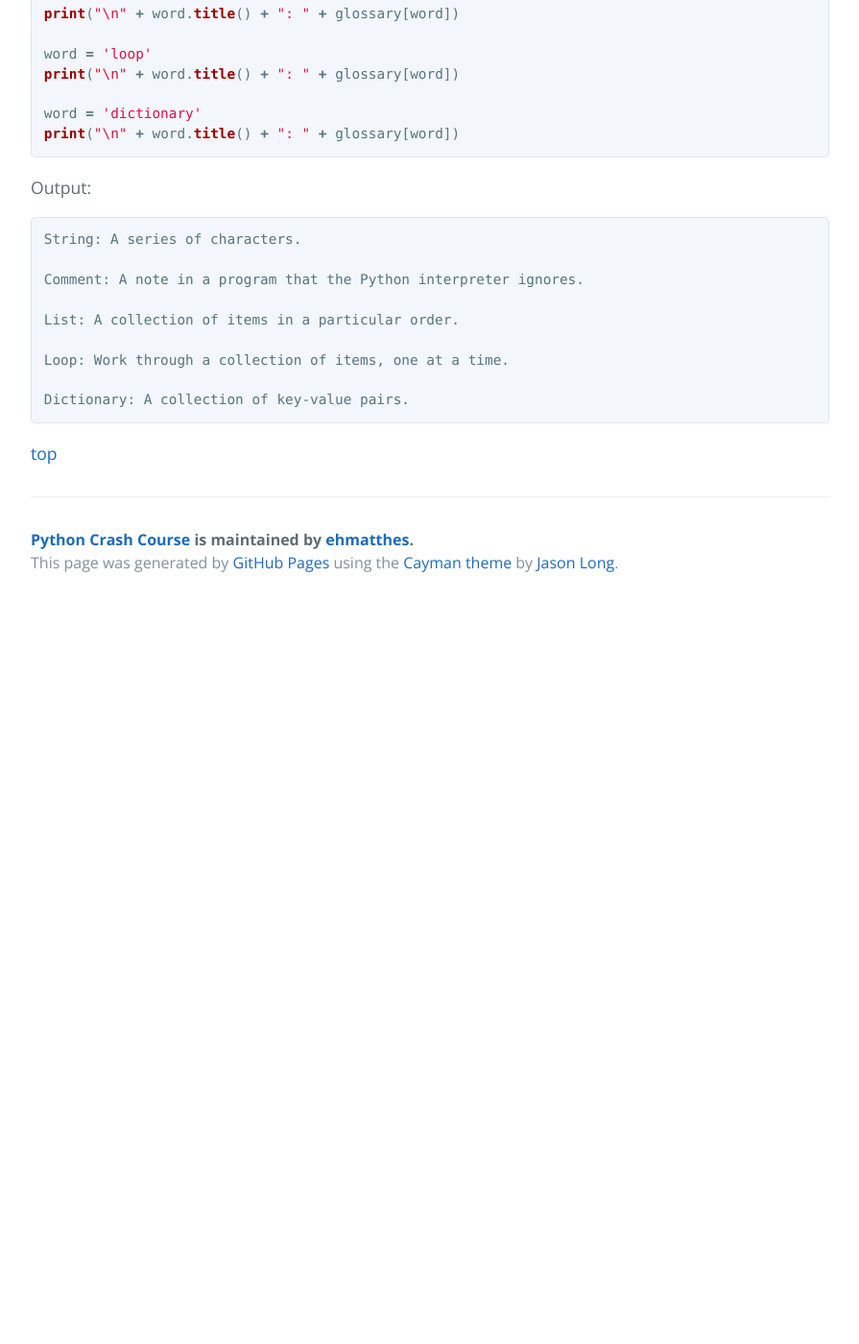
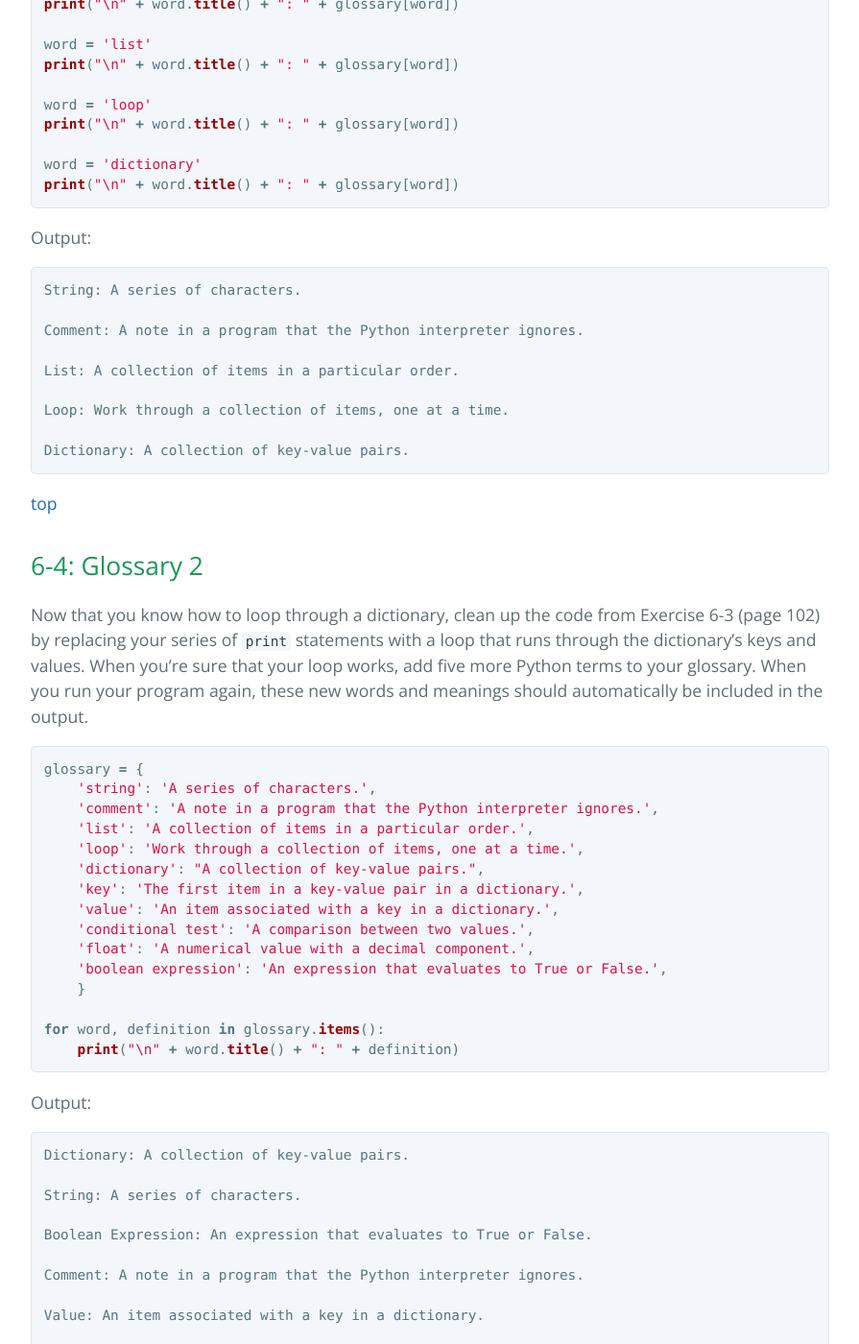
Before and after one commit to ehmatthes/pcc, a Jekyll site: the page built from solutions/chapter_6.md, in a window 1280 px wide and 1400 px high, scrolled down 2637 px. Shown: the whole window at 96% size, without its empty margins (192-1087 px from the left). Built offline with Jekyll 4.4.1, drawn with Linux system fonts in a browser that asks for light colours; before the commit the page ends 3267 px from its top, so only the background shows below that; some of the changed text lies outside the part shown.

Commit message:
Through 6-5.

````diff
--- a/solutions/chapter_6.md
+++ b/solutions/chapter_6.md
@@ -6,6 +6,8 @@
 - [6-1: Person](#person)
 - [6-2: Favorite Numbers](#favorite-numbers)
 - [6-3: Glossary](#glossary)
+- [6-4: Glossary 2](#glossary-2)
+- [6-5: Rivers](#rivers)
 
 Back to [solutions](#README.html).
 
@@ -129,3 +131,108 @@
 ```
 
 [top](#)
+
+6-4: Glossary 2
+---
+
+Now that you know how to loop through a dictionary, clean up the code from Exercise 6-3 (page 102) by replacing your series of `print` statements with a loop that runs through the dictionary's keys and values. When you're sure that your loop works, add five more Python terms to your glossary. When you run your program again, these new words and meanings should automatically be included in the output.
+
+```python
+glossary = {
+    'string': 'A series of characters.',
+    'comment': 'A note in a program that the Python interpreter ignores.',
+    'list': 'A collection of items in a particular order.',
+    'loop': 'Work through a collection of items, one at a time.',
+    'dictionary': "A collection of key-value pairs.",
+    'key': 'The first item in a key-value pair in a dictionary.',
+    'value': 'An item associated with a key in a dictionary.',
+    'conditional test': 'A comparison between two values.',
+    'float': 'A numerical value with a decimal component.',
+    'boolean expression': 'An expression that evaluates to True or False.',
+    }
+
+for word, definition in glossary.items():
+    print("\n" + word.title() + ": " + definition)
+```
+
+Output:
+
+```
+Dictionary: A collection of key-value pairs.
+
+String: A series of characters.
+
+Boolean Expression: An expression that evaluates to True or False.
+
+Comment: A note in a program that the Python interpreter ignores.
+
+Value: An item associated with a key in a dictionary.
+
+Loop: Work through a collection of items, one at a time.
+
+List: A collection of items in a particular order.
+
+Conditional Test: A comparison between two values.
+
+Key: The first item in a key-value pair in a dictionary.
+
+Float: A numerical value with a decimal component.
+```
+
+[top](#)
+
+6-5: Rivers
+---
+
+Make a dictionary containing three major rivers and the country each river runs through. One key-value pair might be `'nile': 'egypt'`.
+
+- Use a loop to print a sentence about each river, such as *The Nile runs through Egypt.*
+- Use a loop to print the name of each river included in the dictionary.
+- Use a loop to print the name of each country included in the dictionary.
+
+```python
+rivers = {
+    'nile': 'egypt',
+    'mississippi': 'united states',
+    'fraser': 'canada',
+    'kuskokwim': 'alaska',
+    'yangtze': 'china',
+    }
+
+for river, country in rivers.items():
+    print("The " + river.title() + " flows through " + country.title() + ".")
+
+print("\nThe following rivers are included in this data set:")
+for river in rivers.keys():
+    print("- " + river.title())
+
+print("\nThe following countries are included in this data set:")
+for country in rivers.values():
+    print("- " + country.title())
+```
+
+Output*:
+
+```
+The Mississippi flows through United States.
+The Yangtze flows through China.
+The Fraser flows through Canada.
+The Nile flows through Egypt.
+The Kuskokwim flows through Alaska.
+
+The following rivers are included in this data set:
+- Mississippi
+- Yangtze
+- Fraser
+- Nile
+- Kuskokwim
+
+The following countries are included in this data set:
+- United States
+- China
+- Canada
+- Egypt
+- Alaska
+```
+
+*Sometimes we like to think of Alaska as our own separate country.
````
